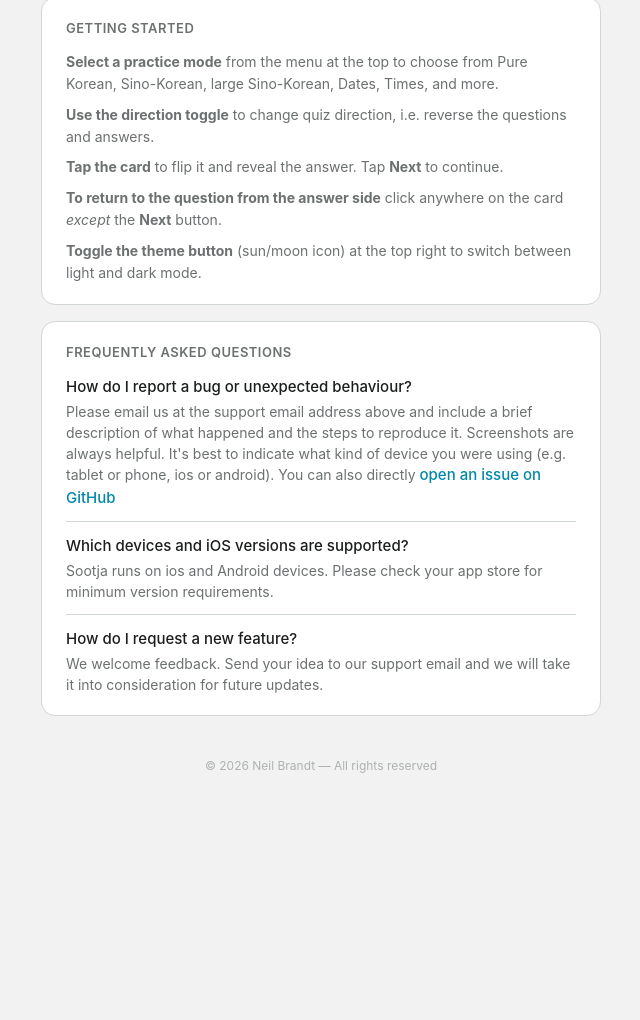
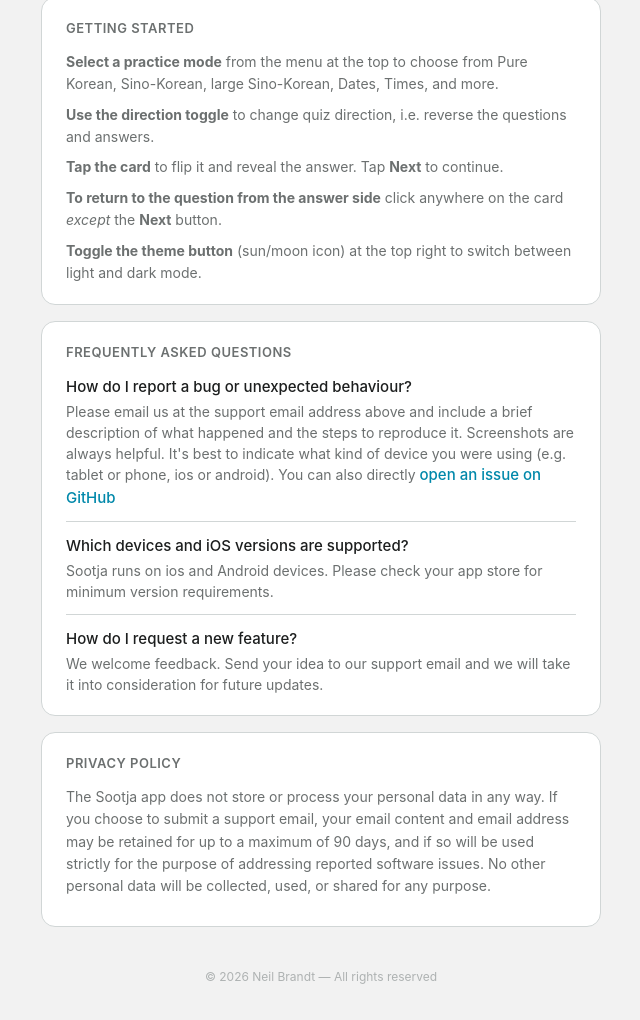
Before and after one commit to neilsy/korean-number-date-practice, a website: page docs/index.html in a window 1280 px wide. Shown: the part 389-1409 px from the top of the page, without its empty margins (319-959 px from the left). Before the commit the page ends 1212 px from the top, so only its background shows below. Drawn offline with Linux system fonts and the light colour scheme.

Commit message:
Add privacy policy to support page

```diff
--- a/docs/index.html
+++ b/docs/index.html
@@ -199,6 +199,16 @@
 
     </div>
 
+    <div class="card">
+      <h2 id="privacy-policy">Privacy Policy</h2>
+      <p style="font-size: 14px; color: #6c7070; margin-bottom: 0.5rem;">The Sootja app does
+        not store or process your personal data in any way. If you choose to submit a support email,
+        your email content and email address may be
+        retained for up to a maximum of 90 days, and if so will be used strictly for the purpose
+        of addressing reported software issues. No other personal data will be collected, used,
+        or shared for any purpose.</p>
+    </div>
+
     <p class="footer">&copy; 2026 Neil Brandt &mdash; All rights reserved</p>
 
   </div>
```
